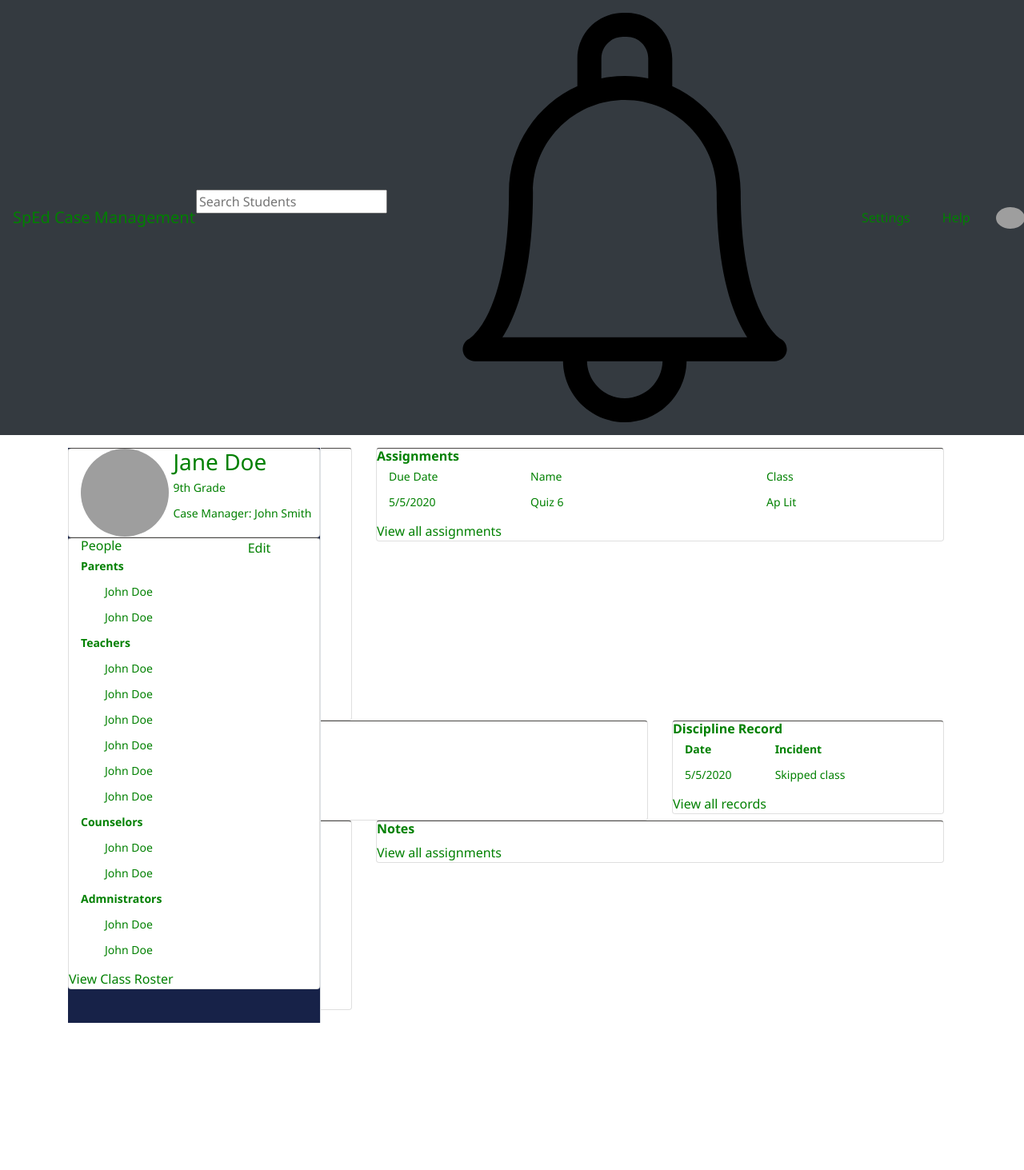
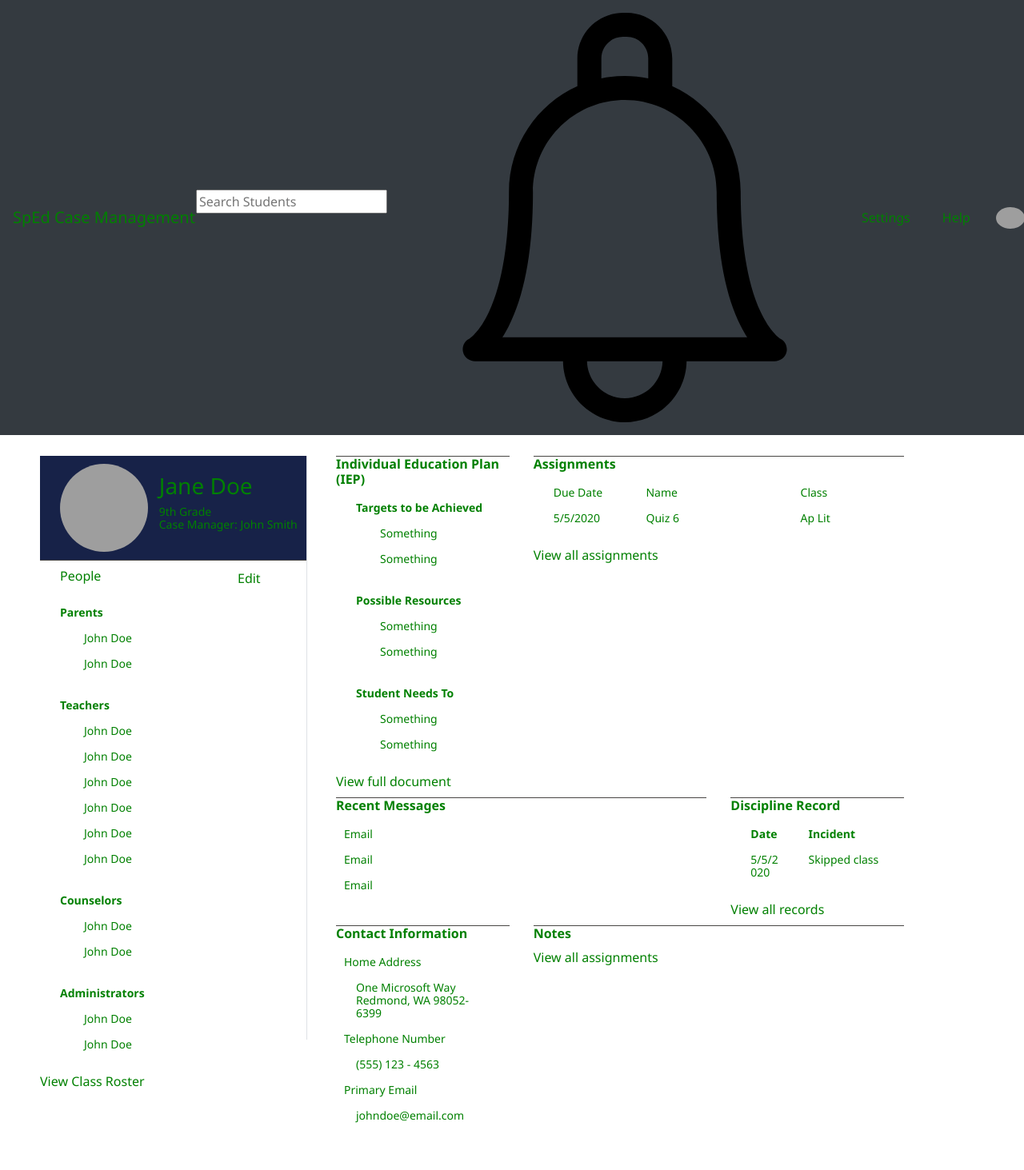
Before and after one commit to verndrade/sped-case-manager, a Django app: page /casemanager/ in a window 1280 px wide. Shown: the whole page at 80% size. Before the commit the page ends 1279 px from the top, so only its background shows below. Run offline with Django 3.2, Linux system fonts and the light colour scheme; some libraries are stand-ins or nearby versions; grey boxes are pictures that could not be loaded.

Commit message:
Cleaned up layout

```diff
--- a/templates/base.html
+++ b/templates/base.html
@@ -27,7 +27,6 @@
 
 * {
     font-family: 'Segoe UI', Tahoma, Geneva, Verdana, sans-serif;
-    color: green!important;
 }
 
 h1 {
@@ -55,6 +54,8 @@
 }
 
 .card {
+    border: 0px;
+    border-radius: 0;
     border-top: 1px var(--dark) solid;
 }
 
@@ -79,72 +80,11 @@
   color: var(--grey)
 }
 
-/*!
- * Start Bootstrap - Simple Sidebar (https://startbootstrap.com/template-overviews/simple-sidebar)
- * Copyright 2013-2019 Start Bootstrap
- * Licensed under MIT (https://github.com/BlackrockDigital/startbootstrap-simple-sidebar/blob/master/LICENSE)
- */
- body {
-    overflow-x: hidden;
-  }
+.container {
+  margin: 10px;
+}
 
-  #sidebar-wrapper {
-    height: calc(100vh - 70px); /* Subtract height of navbar */
-    margin-left: -15rem;
-    -webkit-transition: margin .25s ease-out;
-    -moz-transition: margin .25s ease-out;
-    -o-transition: margin .25s ease-out;
-    transition: margin .25s ease-out;
-    background-color: rgb(23, 34, 72);
-    position: fixed;
-    z-index: 9999;
-  }
-
-  #sidebar-wrapper .sidebar-heading {
-    padding: 0.875rem 1.25rem;
-    font-size: 1.2rem;
-  }
-
-  #sidebar-wrapper .list-group {
-    width: 15rem;
-    margin-top: 2rem;
-  }
-
-  #sidebar-wrapper .list-group-item, .footer, .footer a {
-    background-color: rgb(23, 34, 72);
-    color: gray;
-  }
-
-  #sidebar-wrapper .list-group-item.active,
-  #sidebar-wrapper .list-group-item:hover {
-    color: white;
-    border-color: rgb(23, 34, 72);
-    filter: brightness(150%);
-  }
-
-  #page-content-wrapper {
-    min-width: 100vw;
-  }
-
-  #wrapper.toggled #sidebar-wrapper {
-    margin-left: 0;
-  }
-
-  @media (min-width: 768px) {
-    #sidebar-wrapper {
-      margin-left: 0;
-    }
-
-    #page-content-wrapper {
-      min-width: 0;
-      width: 100%;
-    }
-
-    #wrapper.toggled #sidebar-wrapper {
-      margin-left: -15rem;
-    }
-  }
-  </style>
+</style>
 
   <meta name="viewport" content="width=device-width, initial-scale=1.0">
 </head>
--- a/templates/case-manager/people.html
+++ b/templates/case-manager/people.html
@@ -23,7 +23,7 @@
     </div>
 
     <div class="container">
-        <div class="row grey">
+        <div class="row">
             <div class="col-lg-12 bold"><p>Teachers</p></div>
         </div>
         <div class="row">
@@ -53,7 +53,7 @@
     </div>
 
     <div class="container">
-        <div class="row grey">
+        <div class="row">
             <div class="col-lg-12 bold"><p>Counselors</p></div>
         </div>
         <div class="row">
@@ -67,8 +67,8 @@
     </div>
 
     <div class="container">
-        <div class="row grey">
-            <div class="col-lg-12 bold"><p>Admnistrators</p></div>
+        <div class="row">
+            <div class="col-lg-12 bold"><p>Administrators</p></div>
         </div>
         <div class="row">
             <div class="col-lg-1"><p></p></div>
--- a/templates/case-manager/student-card.html
+++ b/templates/case-manager/student-card.html
@@ -1,16 +1,13 @@
 {% load static %}
 
-<div class="card">
     <div class="container">
         <div class="row">
             <div class="col-lg-5">
                 <img class="rounded-circle" width=110 height=110 style="object-fit: cover" src="https://images.pexels.com/photos/1288171/pexels-photo-1288171.jpeg?auto=compress&cs=tinysrgb&dpr=2&h=750&w=1260"/>
             </div>
-            <div class="col-lg-7">
+            <div class="col-lg-7 my-auto">
                 <div class="row"><h1>Jane Doe</h1></div>
-                <div class="row"><p>9th Grade</p></div>
-                <div class="row"><p>Case Manager: John Smith</p></div>
+                <div class="row"><p>9th Grade<br>Case Manager: John Smith</p></div>
             </div>
         </div>
     </div>
-</div>
--- a/templates/casemanager.html
+++ b/templates/casemanager.html
@@ -2,22 +2,25 @@
 {% load static %}
 
 {% block content %}
-
-    {% include 'case-manager/sidebar.html' %}
-
     <div class="container">
         <div class="row">
+            <div class="col-lg-4">
+                {% include 'case-manager/sidebar.html' %}
+            </div>
+            <div class="col-lg-8">
+                <div class="row mb-2">
                     <div class="col-lg-4">{% include 'case-manager/iep.html' %}</div>
                     <div class="col-lg-8">{% include 'case-manager/assignments.html' %}</div>
                 </div>
-        <div class="row">
+                <div class="row mb-2">
                     <div class="col-lg-8">{% include 'case-manager/messages.html' %}</div>
                     <div class="col-lg-4">{% include 'case-manager/discipline.html' %}</div>
                 </div>
-        <div class="row">
+                <div class="row mb-2">
                     <div class="col-lg-4">{% include 'case-manager/contact.html' %}</div>
                     <div class="col-lg-8">{% include 'case-manager/notes.html' %}</div>
                 </div>
             </div>
-
+        </div>
+    </div>
 {% endblock %}
```
Lines whose indentation alone changed are shown as unchanged.
